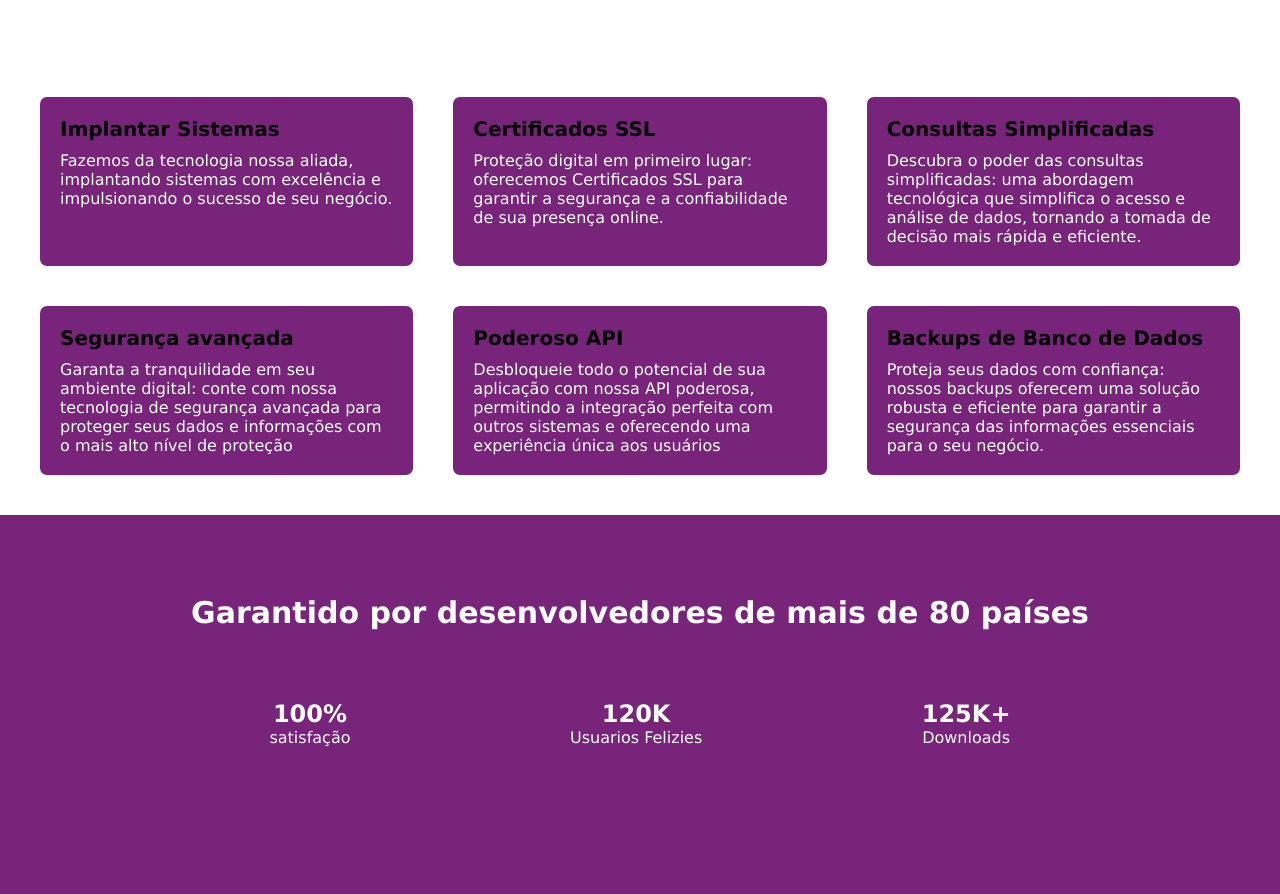
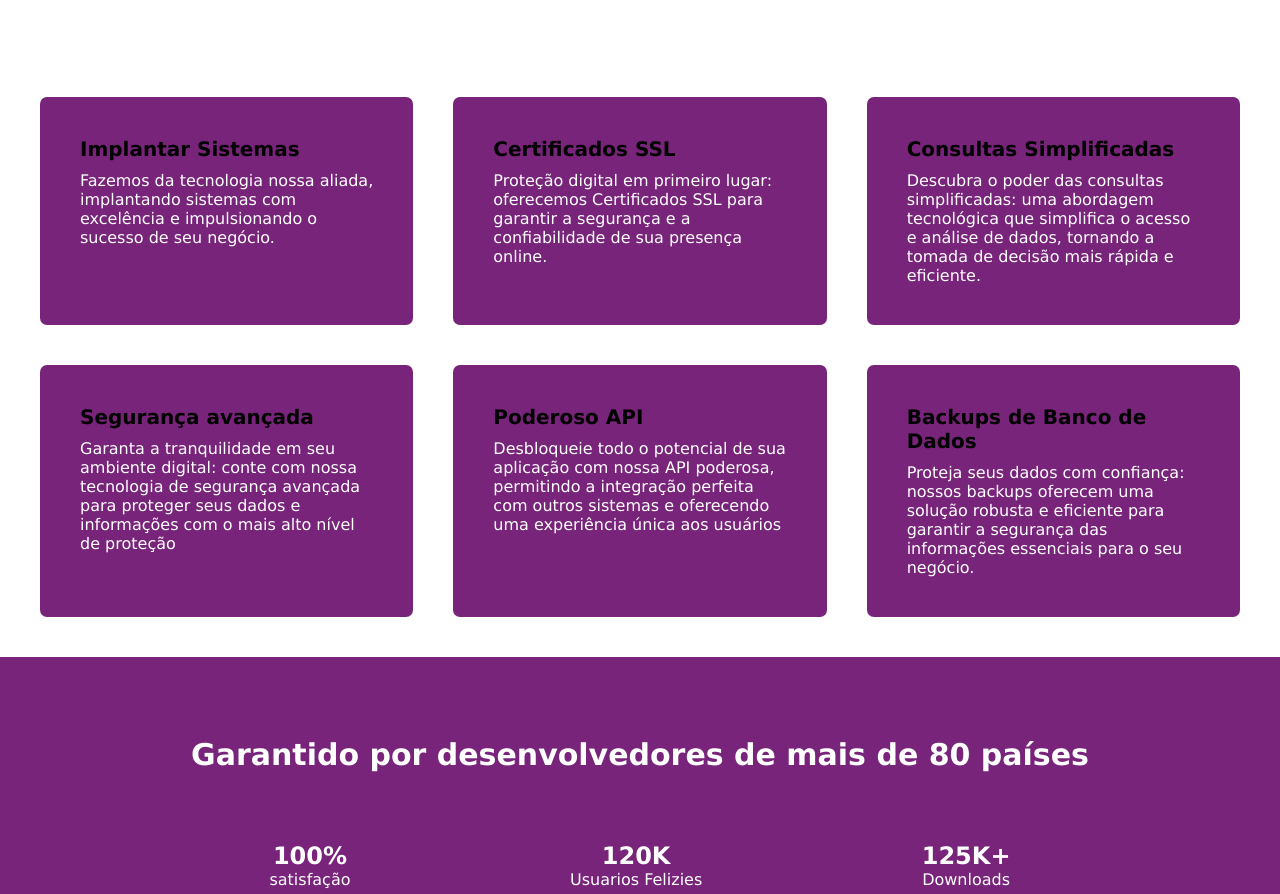
Before and after one commit to rbt731/projeto_responsivo, a plain HTML site: page index.html in a window 1280 px wide. Shown: the part 833-1727 px from the top of the page. Drawn offline with Linux system fonts and the light colour scheme.

Commit message:
Alterado o padding do bloco

```diff
--- a/css/style.css
+++ b/css/style.css
@@ -170,8 +170,8 @@ body{
 .conteudo-bloco1{
     background-color: var(--corPri);
     border-radius: 7px;
-    padding: 20px;
-    margin: 0 auto;
+    padding: 40px;
+
 }
 
 .conteudo-bloco1:hover{
```
